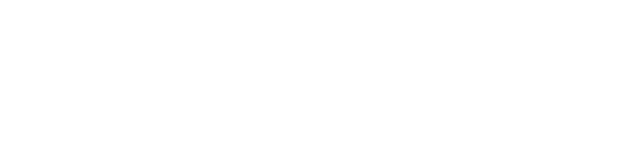
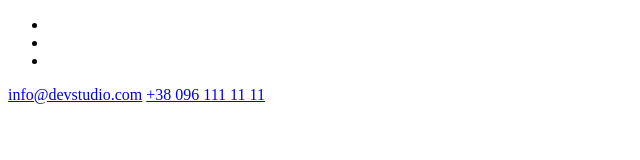
Before and after one commit to UserSvitlana/goit-markup-hw-01, a plain HTML site: page index.html in a window 1280 px wide. Shown: the whole page, without its empty margins (0-640 px from the left). Drawn offline with Linux system fonts and the light colour scheme.

Commit message:
Update index.html

```diff
--- a/index.html
+++ b/index.html
@@ -7,7 +7,25 @@
     <title>Document</title>
 </head>
 <body>
-    <header></header>
+    <header>
+        <nav>
+            <a href="WebStudio">
+            </a>
+            <ul>
+                <li>
+                    <a href="Студия"></a>
+                </li>
+                <li>
+                    <a href="Портфолио"></a>
+                </li>
+                <li>
+                    <a href="Контакты"></a>
+                </li>
+            </ul>
+        </nav>
+        <a href="mailto:info@devstudio.com">info@devstudio.com</a>
+        <a href="tel:+380961111111">+38 096 111 11 11</a>
+    </header>
     <main>
         <section></section>
     </main>
```
